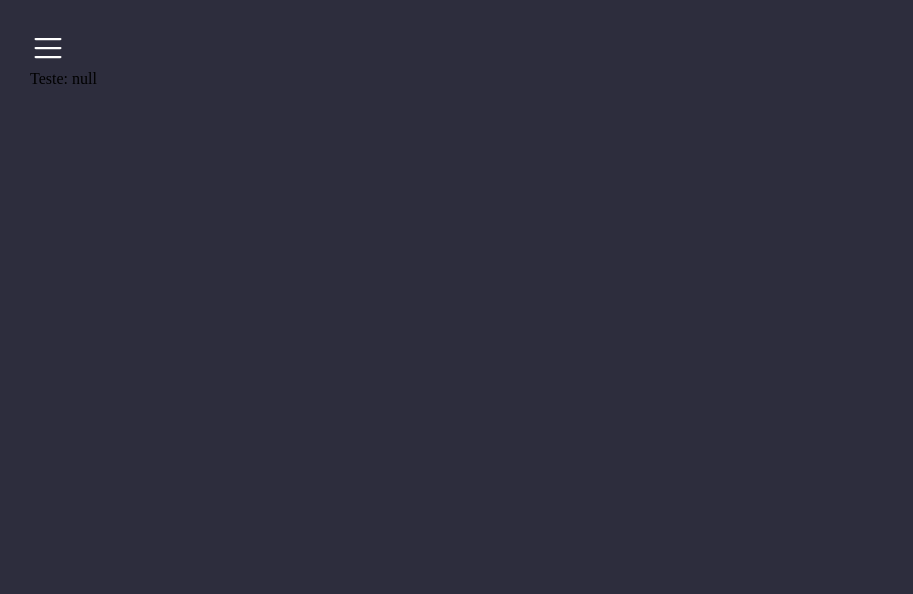
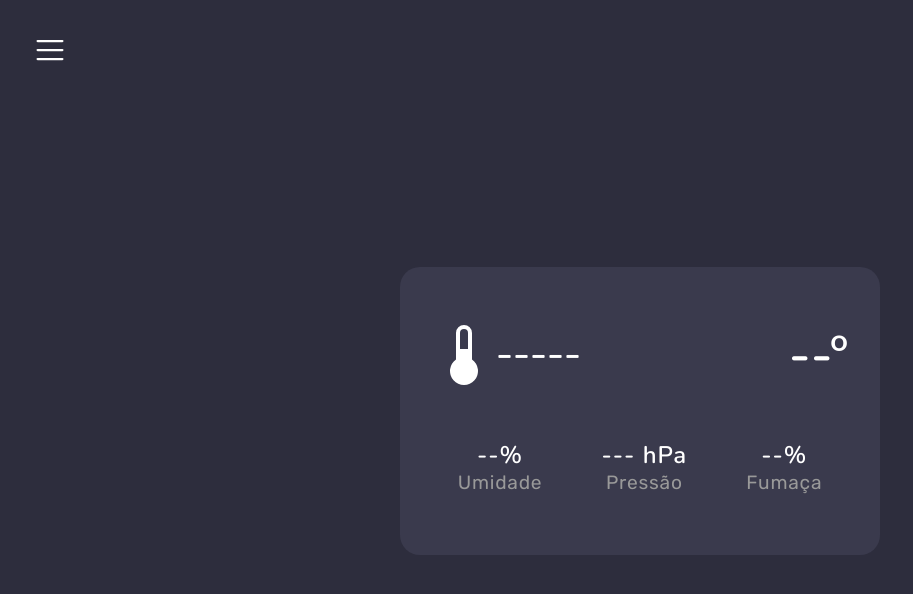
Before and after one commit to dev-rafaelmachado/Goody, a React (Create React App) app in the folder app/: page /dashboard in a window 1280 px wide. Shown: the top 594 px of the page, without its empty margins (0-913 px from the left). Built offline with nearby package versions, Linux system fonts and the light colour scheme; no server answers; the database is empty.

Commit message:
Make Logic and Style

```diff
--- a/app/public/index.html
+++ b/app/public/index.html
@@ -23,6 +23,7 @@
     <link href="https://fonts.googleapis.com/css?family=Rubik:300,regular,500,600,700,800,900,300italic,italic,500italic,600italic,700italic,800italic,900italic" rel="stylesheet" />
     <link href="https://fonts.googleapis.com/css?family=Open+Sans:300,regular,500,600,700,800,300italic,italic,500italic,600italic,700italic,800italic" rel="stylesheet" />
     <link href="https://fonts.googleapis.com/css?family=Inter:100,200,300,regular,500,600,700,800,900" rel="stylesheet" />
+    <link href="https://fonts.googleapis.com/css?family=Nunito:200,300,regular,500,600,700,800,900,200italic,300italic,italic,500italic,600italic,700italic,800italic,900italic" rel="stylesheet" />
     <title>Goody</title>
   </head>
   <body>
--- /dev/null
+++ b/app/src/components/TempInfo.js
@@ -0,0 +1,62 @@
+import Style from "../css/components/tempinfo.module.css";
+import { ThermometerSimple } from "@phosphor-icons/react";
+import useFirebaseValue from "../hooks/useFirebaseValue";
+import { useEffect, useState } from "react";
+
+const TempInfo = () => {
+  // ~ Valores do firebase
+  const vTemperature = useFirebaseValue("/room/components/bme280/temp/value");
+  const vUmidade = useFirebaseValue("/room/components/bme280/humd/value")
+  const vPress = useFirebaseValue("/room/components/bme280/press/value")
+  const vSmoke = useFirebaseValue("/room/components/mq-2/value")
+
+  // ~ Outros States
+  const [color, setColor] = useState("#fff");
+  const [classification, setClassification] = useState("-----")
+
+  useEffect(() => {
+    if (vTemperature != null) {
+      if (vTemperature < 14) {
+        setColor("#5AF5FF");
+        setClassification("Frio");
+      } else if (vTemperature < 22) {
+        setColor("#A3FF5A");
+        setClassification("Ameno");
+      } else if (vTemperature <= 26) {
+        setColor("#FF825A");
+        setClassification("Quente");
+      } else {
+        setColor("#FF5A5A");
+        setClassification("Muito Quente");
+      }
+    }
+  }, [vTemperature]);
+
+  return (
+    <div className={Style.box}>
+      <div className={Style.temp_block}>
+        <div className={Style.classification}>
+          <ThermometerSimple size={"4rem"} color={color} weight="fill" />
+          <h3>{classification}</h3>
+        </div>
+        <h4>{vTemperature != null ? vTemperature.toFixed(0) : "--"}º</h4>
+      </div>
+      <div className={Style.info_block}>
+        <div className={Style.info}>
+          <h6>{vUmidade != null ? vUmidade.toFixed(0) : "--"}%</h6>
+          <p>Umidade</p>
+        </div>
+        <div className={Style.info}>
+          <h6>{vPress != null ? vPress : "---"} hPa</h6>
+          <p>Pressão</p>
+        </div>
+        <div className={Style.info}>
+          <h6>{vSmoke != null ? vSmoke.toFixed(0) : "--"}%</h6>
+          <p>Fumaça</p>
+        </div>
+      </div>
+    </div>
+  );
+};
+
+export default TempInfo;
--- /dev/null
+++ b/app/src/css/components/tempinfo.module.css
@@ -0,0 +1,84 @@
+.box{
+    width: 30rem;
+    height: 18rem;
+    padding: 2rem;
+
+    display: flex;
+    flex-direction: column;
+    align-items: center;
+    justify-content: center;
+
+    background: var(--primary-color);
+    border-radius: 20px;
+}
+
+.temp_block{
+    width: 100%;
+    height: 50%;
+
+    display: flex;
+    align-items: center;
+    justify-content: space-between;
+}
+
+.classification{
+    display: flex;
+}
+
+
+.classification h3{
+    font-family: 'Rubik';
+    font-weight: 400;
+    font-size: 2.2rem;
+
+    color: #fff;
+
+    display: grid;
+    place-items: center;
+}
+
+.temp_block h4{
+    font-family: 'Nunito';
+    font-weight: 600;
+    font-size: 3.2rem;
+
+    color: #fff;
+}
+
+.info_block{
+    width: 100%;
+    height: 50%;
+
+    display: flex;
+    align-items: center;
+    justify-content: center;
+
+    gap: 3.7rem;
+}
+
+.info{
+    display: flex;
+    flex-direction: column;
+    align-items: center;
+    justify-content: center;
+}
+
+.info h6{
+    width: max-content;
+    font-family: 'Nunito';
+    font-weight: 600;
+    font-size: 1.5rem;
+    letter-spacing: 0.04em;
+
+    color: #FFFFFF;
+}
+
+.info p{
+    font-family: 'Rubik';
+    font-style: normal;
+    font-weight: 400;
+    font-size: 1.2rem;
+    letter-spacing: 0.04em;
+
+    color: #999999;
+}
--- a/app/src/css/pages/dashboard.module.css
+++ b/app/src/css/pages/dashboard.module.css
@@ -1,5 +1,7 @@
 .dashboard{
-    padding: 30px;
+    width: 100%;
+    height: 100%;
+    padding: 2rem;
 }
 
 .header{
@@ -7,3 +9,11 @@
     align-items: center;
     justify-content: space-between;
 }
+
+.main{
+    display: grid;
+    place-items: center;
+
+    width: 100%;
+    height: 92%;
+}
--- a/app/src/index.css
+++ b/app/src/index.css
@@ -27,3 +27,9 @@ body{
   background: var(--background-color);
   transition: background 0.3s ease-in-out;
 }
+
+@media screen and (max-width: 600px) {
+  html {
+      font-size: 11px;
+  }
+}
--- a/app/src/pages/Dashboard.js
+++ b/app/src/pages/Dashboard.js
@@ -1,20 +1,13 @@
 import Style from "../css/pages/dashboard.module.css";
 
 import useAuth from "../hooks/useAuth";
-import useFetch from "../hooks/useFetch";
-
 
 import Hallo from "../components/Hallo";
 import Menu from "../components/Menu";
+import TempInfo from "../components/TempInfo";
 
 const Dashboard = () => {
   const { logout } = useAuth();
-  const {data: value, isFetching} = useFetch("/room/components/machines")
-  if(!isFetching){
-    for (const mac in value) {
-      console.log(value[mac].ison)
-    }
-  }
 
   return (
     <div className={Style.dashboard}>
@@ -22,7 +15,9 @@ const Dashboard = () => {
         <Hallo />
         <Menu logout={logout} />
       </header>
-      <div>Teste: {isFetching ? <p>Carregando...</p> : JSON.stringify(value)} </div>
+      <main className={Style.main}>
+        <TempInfo />
+      </main>
     </div>
   );
 };
```
